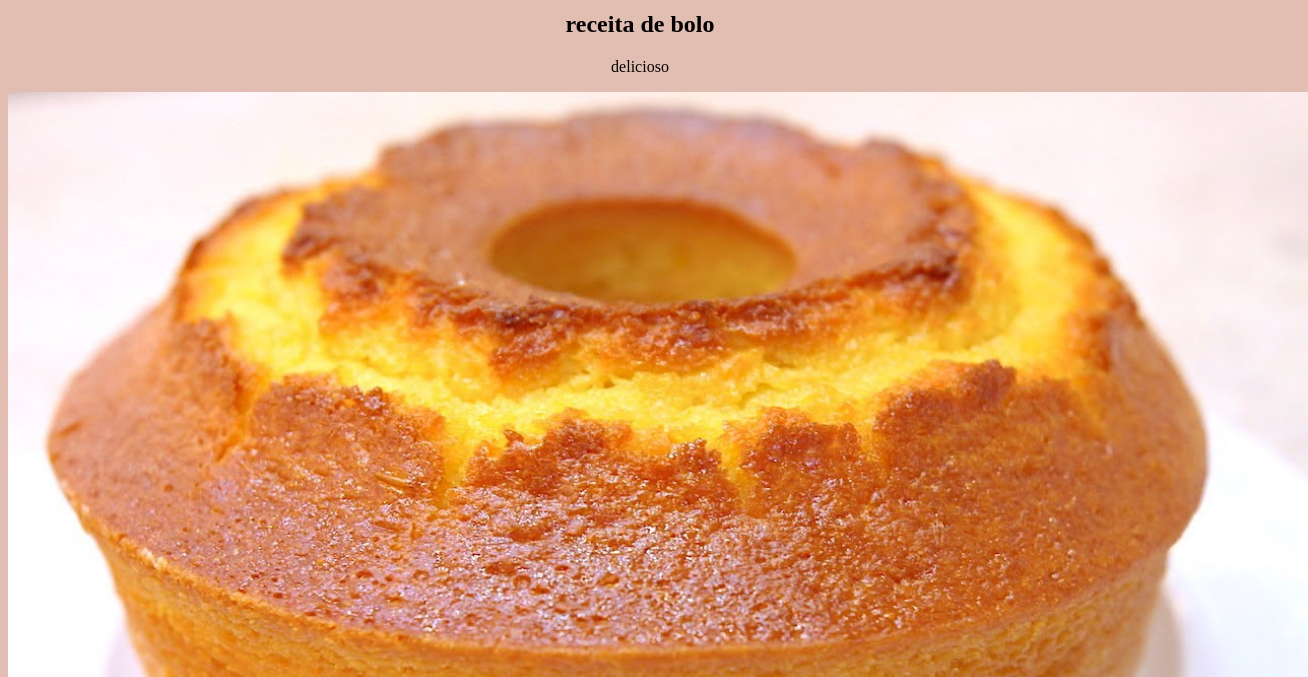
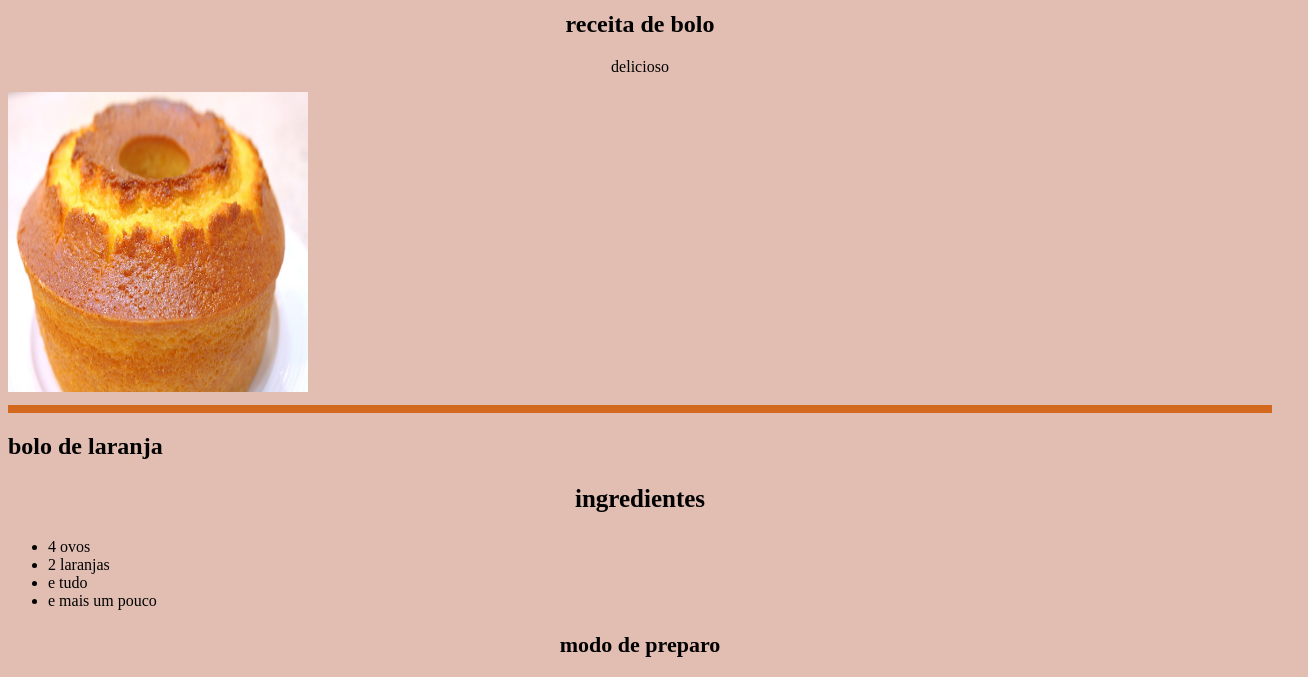
Before and after one commit to CORVOFc/front_end1, a plain HTML site: page index.html in a window 1280 px wide. Shown: the part 89-766 px from the top of the page, 1308 px wide, since content can reach past the window. Drawn offline with Linux system fonts and the light colour scheme.

Commit message:
Update style.css

```diff
--- a/style.css
+++ b/style.css
@@ -21,13 +21,21 @@ html{
     text-align: center;
 }
 .imagem img{
-    width: 1300px;
+    width: 300px;
+    height: 300px;
     padding-bottom: 1px;
 }
 
 hr{
-    border: 2px solid;
+    border: 4px solid;
     border-color: chocolate;
+}
+.ingredientes{
+    h3{
+       text-align: center;
+       font-size: 25px;
+
+    }
 }
 
 .mododepreparo{
@@ -40,5 +48,17 @@ hr{
         font-weight: bold;
     }
 
+}
 
+
+
+.cenoura a {
+    width: 90px;
+    height: 20px;
+    margin-top: 40px;
 }
+
+img{
+    width: 200px;
+    height: 200px;
+}
```
